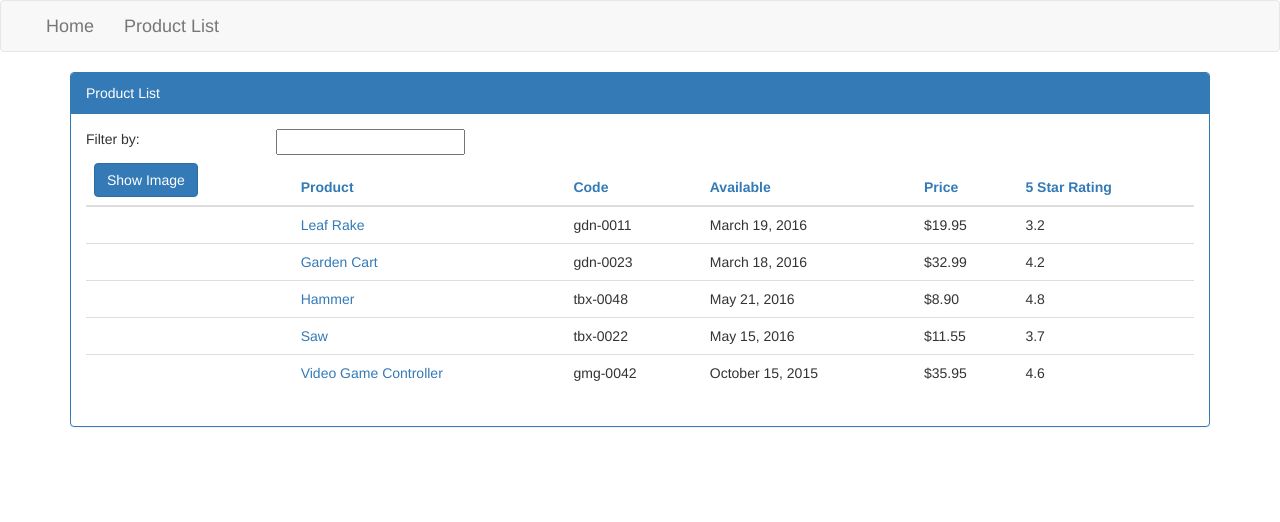
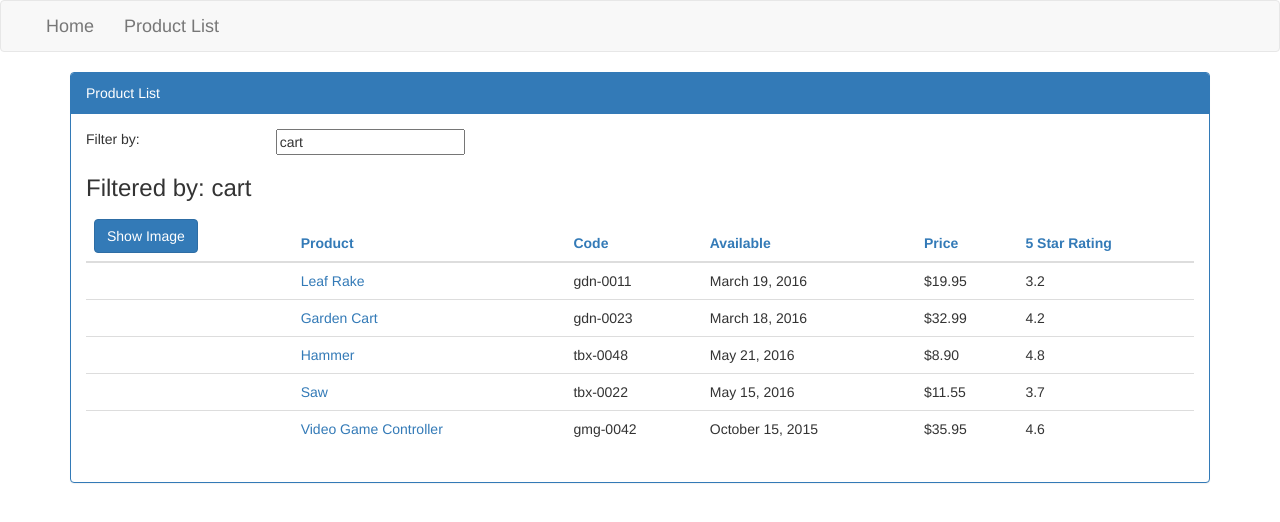
Before and after one commit to rkristelijn/leaner-mean, an Angular app: page / in a window 1280 px wide. Shown: the top 522 px of the page. Built offline with nearby package versions, Linux system fonts and the light colour scheme.

Commit message:
added ngModel

```diff
--- a/src/app/products/product-list.component.html
+++ b/src/app/products/product-list.component.html
@@ -8,7 +8,7 @@
     <div class='row'>
       <div class='col-md-2'>Filter by:</div>
       <div class='col-md-4'>
-        <input type='text' />
+        <input type='text' [(ngModel)]='listFilter' />
       </div>
     </div>
     <div class='row' *ngIf='listFilter'>
--- a/src/app/products/product-list.component.ts
+++ b/src/app/products/product-list.component.ts
@@ -12,18 +12,18 @@ export class ProductListComponent implements OnInit {
   imageWidth: number = 50;
   imageMargin: number = 2;
   showImage: boolean = false;
-  listFilter: string;
+  listFilter: string = 'cart';
   errorMessage: string;
   products: IProduct[];
 
   constructor() { }
 
+  ngOnInit(): void {
+    this.products = this.getStaticData();
+  }
+
   toggleImage(): void {
     this.showImage = !this.showImage;
-  }
-
-  ngOnInit(): void {
-    this.products = this.getStaticData();
   }
 
   getStaticData(): IProduct[] {
```
Also changed, not shown: 1 other file (tests, documents, lock files or other folders).
